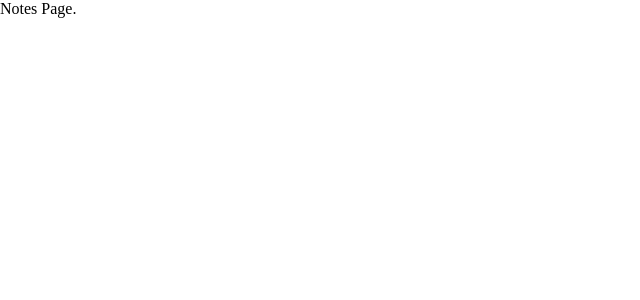
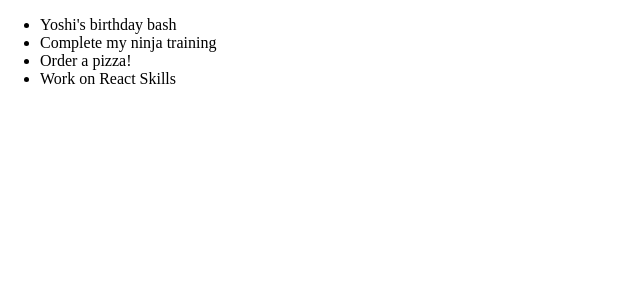
Before and after one commit to rakeshpkodagali/material-ui-react, a React (Create React App) app: page / in a window 1280 px wide. Shown: the top 300 px of the page, without its empty margins (0-640 px from the left). Built offline with nearby package versions, Linux system fonts and the light colour scheme; data requests are answered from the project's data file.

Commit message:
setup local json server

```diff
--- /dev/null
+++ b/server/db.json
@@ -0,0 +1,28 @@
+{
+  "notes": [
+    {
+      "title": "Yoshi's birthday bash",
+      "details": "Lorem Ipsum is simply dummy text of the printing and typesetting industry. Lorem Ipsum has been the industry's standard dummy text ever since the 1500s, when an unknown printer took a galley of type and scrambled it to make a type specimen book.",
+      "category": "reminders",
+      "id": 1
+    },
+    {
+      "title": "Complete my ninja training",
+      "details": "Lorem Ipsum is simply dummy text of the printing and typesetting industry. Lorem Ipsum has been the industry's standard dummy text ever since the 1500s, when an unknown printer took.",
+      "category": "work",
+      "id": 2
+    },
+    {
+      "title": "Order a pizza!",
+      "details": "Lorem Ipsum is simply dummy text of the printing and typesetting industry. Lorem Ipsum has been the industry's standard dummy text ever since the 1500s, when an unknown printer took a galley of type and scrambled it to make a type specimen book.\nLorem Ipsum is simply dummy text of the printing and typesetting industry. Lorem Ipsum has been the industry's standard dummy text ever since the 1500s, when an unknown printer took a galley of type and scrambled it to make a type specimen book.",
+      "category": "todos",
+      "id": 3
+    },
+    {
+      "title": "Work on React Skills",
+      "details": "Advanced Topics like useMemo, useSuspense",
+      "category": "todos",
+      "id": 4
+    }
+  ]
+}
--- a/src/pages/Create.js
+++ b/src/pages/Create.js
@@ -12,6 +12,7 @@
   FormLabel,
   FormControl,
 } from "@material-ui/core";
+import { useHistory } from "react-router";
 
 const useStyles = makeStyles({
   field: {
@@ -27,6 +28,7 @@
   const [detailsError, setDetailsError] = useState(false);
   const [category, setCategory] = useState("todos");
   const classes = useStyles();
+  const history = useHistory();
 
   const handleSubmit = (e) => {
     e.preventDefault();
@@ -37,7 +39,13 @@
     if (!title) setTitleError(true);
     if (!details) setDetailsError(true);
 
-    if (title && details) console.log(title, details, category);
+    if (title && details) {
+      fetch("http://localhost:8000/notes", {
+        method: "POST",
+        headers: { "Content-type": "application/json" },
+        body: JSON.stringify({ title, details, category }),
+      }).then(() => history.push("/"));
+    }
   };
 
   return (
--- a/src/pages/Notes.js
+++ b/src/pages/Notes.js
@@ -1,7 +1,25 @@
-import React from "react";
+import React, { useEffect, useState } from "react";
 
 const Note = () => {
-  return <div>Notes Page.</div>;
+  const [notes, setNotes] = useState([]);
+
+  useEffect(() => {
+    fetch("http://localhost:8000/notes")
+      .then((res) => res.json())
+      .then((data) => setNotes(data));
+  }, []);
+
+  return (
+    <div>
+      {
+        <ul>
+          {notes.map((note) => (
+            <li key={note.id}>{note.title}</li>
+          ))}
+        </ul>
+      }
+    </div>
+  );
 };
 
 export default Note;
```
